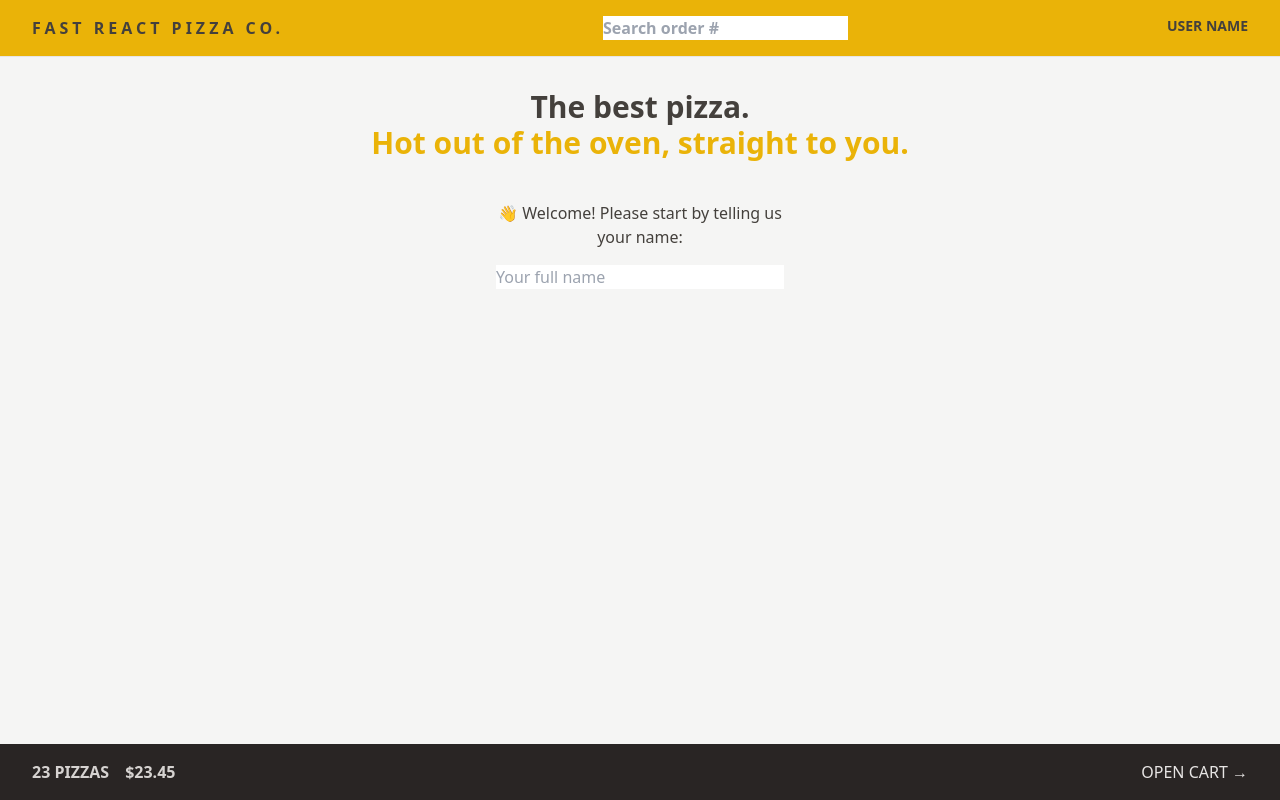
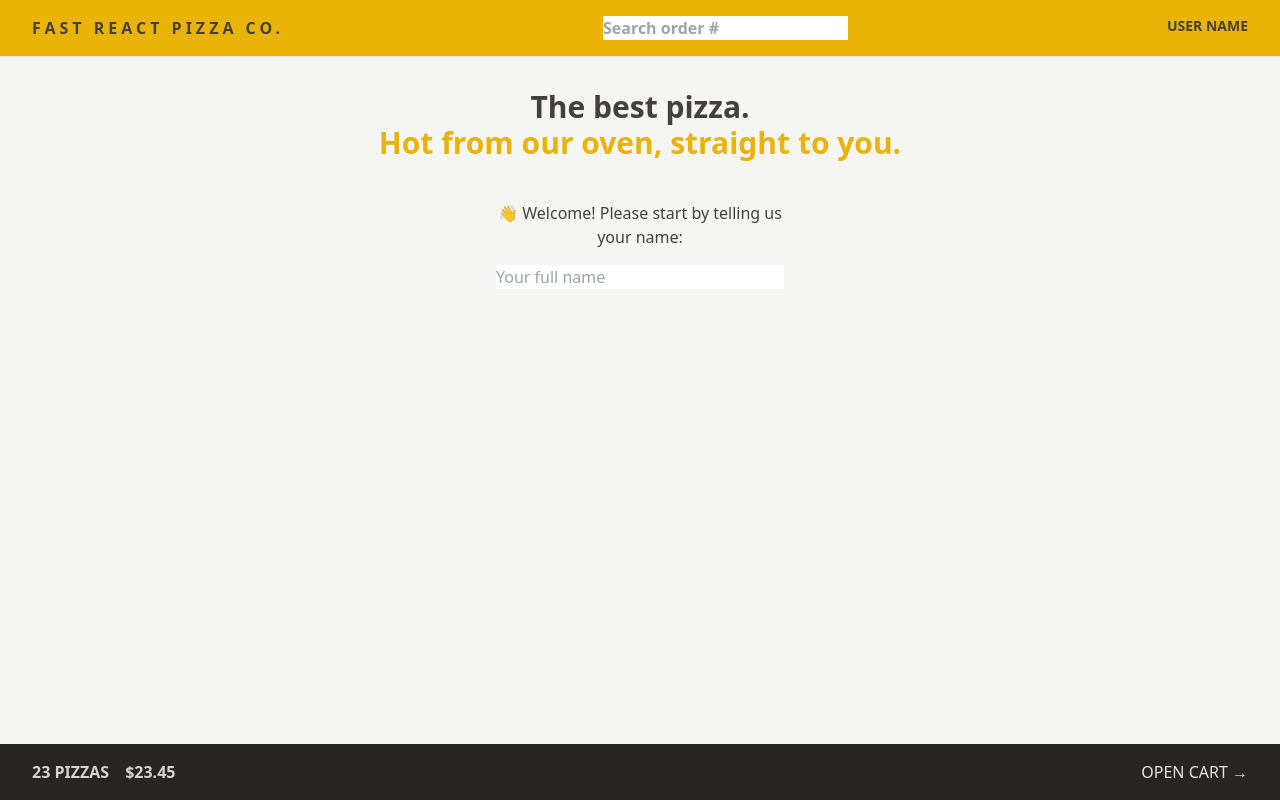
Before and after one commit to XavierEnriquez/fast-react-pizza, a React (Vite) app: page / in a window 1280 px wide. Built offline with nearby package versions, Linux system fonts and the light colour scheme.

Commit message:
Update Home.jsx

```diff
--- a/src/ui/Home.jsx
+++ b/src/ui/Home.jsx
@@ -7,7 +7,7 @@ function Home() {
         The best pizza.
         <br />
         <span className="font-bold text-yellow-500">
-          Hot out of the oven, straight to you.
+          Hot from our oven, straight to you.
         </span>
       </h1>
       <CreateUser />
```
